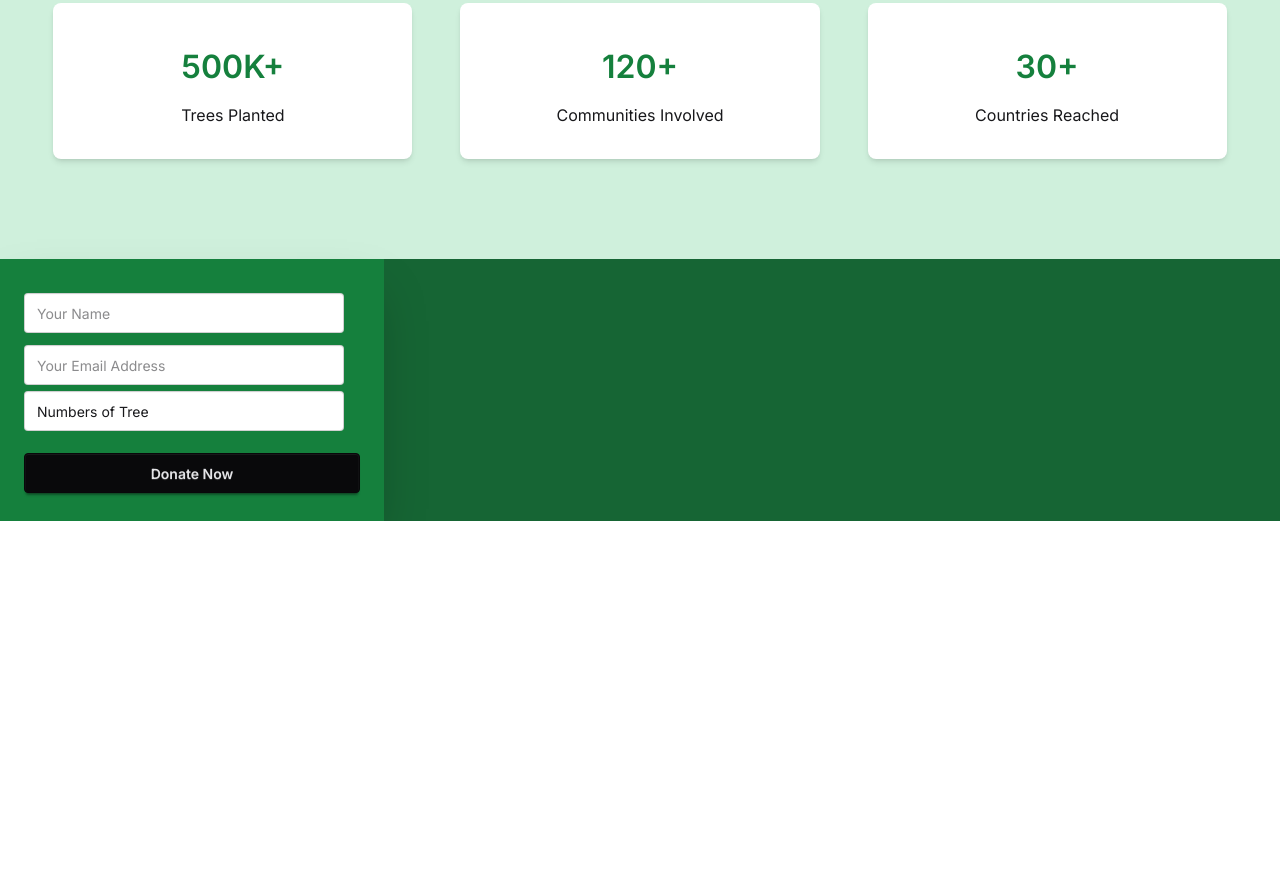
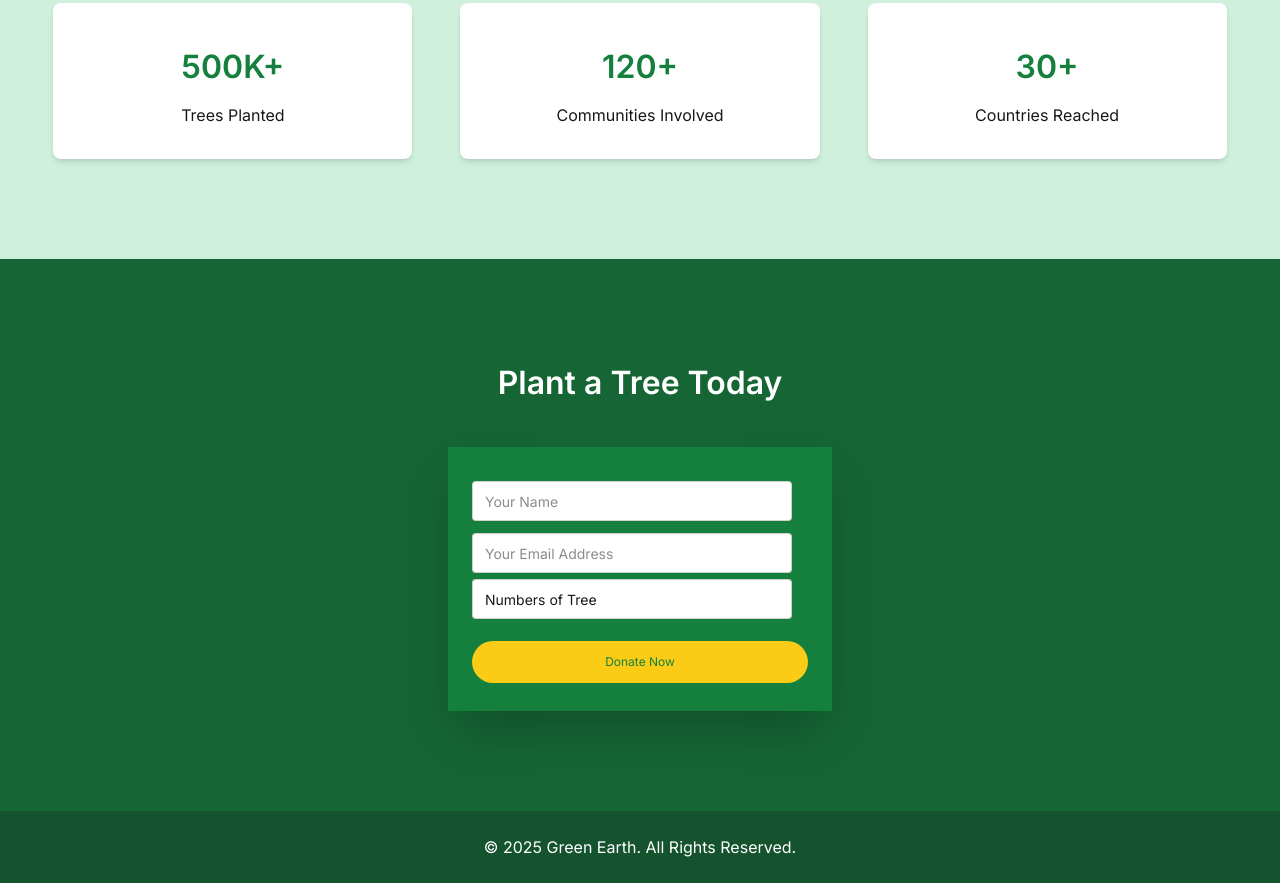
Before and after one commit to maisha850/Green-Earth, a plain HTML site: page index.html in a window 1280 px wide. Shown: the part 1730-2613 px from the top of the page. Before the commit the page ends 2251 px from the top, so only its background shows below. Drawn offline with nearby package versions, Linux system fonts and the light colour scheme; no server answers.

Commit message:
fourth commit

```diff
--- a/index.html
+++ b/index.html
@@ -158,9 +158,10 @@ generations.</p>
            </div>
      </section>
      <!-- form -->
-      <section class="bg-[#166534]">
-         <div class="card bg-base-100 w-full max-w-sm shrink-0 shadow-2xl">
-      <div class="card-body bg-[#15803D]">
+      <section class="bg-[#166534] py-25">
+        <h3 class="text-[32px] font-semibold text-center mb-10 text-white">Plant a Tree Today</h3>
+         <div class="card bg-base-100 max-w-sm shrink-0 shadow-2xl rounded-xl block mx-auto">
+      <div class="card-body bg-[#15803D] ">
         <fieldset class="fieldset">
           <label class="label"></label>
           <input type="text" class="input" placeholder="Your Name" />
@@ -174,7 +175,7 @@ generations.</p>
       <option value="">5 Trees-$25</option>
       <option value="">10 Trees-$50</option>
     </select>
-          <button class="btn btn-neutral mt-4">Donate Now</button>
+          <button class=" py-3 w-full rounded-3xl text-[#15803D] mt-4 bg-[#FACC15]">Donate Now</button>
         </fieldset>
       </div>
     </div>
@@ -187,7 +188,8 @@ generations.</p>
 
       </main>
       <!-- footer -->
-       <footer>
+       <footer class="w-full bg-[#14532D]">
+        <h3 class="text-white text-center py-6">© 2025 Green Earth. All Rights Reserved.</h3>
 
        </footer>
        <script src="index.js"></script>
--- a/index.js
+++ b/index.js
@@ -11,7 +11,7 @@ const loadCategories=()=>{
 const displayCategories=(cats)=>{
 
 categoriesContainer.innerHTML=""
-categoriesContainer.innerHTML=`<h3 onclick="loadAlltrees()" id="allTrees">All Tress </h3>`
+categoriesContainer.innerHTML=`<h3 onclick="loadAlltrees()" id="allTrees">All Trees </h3>`
 
 cats.forEach(cat => {
     const div=document.createElement('div')
@@ -72,23 +72,30 @@ const displaycards=(cards)=>{
                   </div>`
                   cardContainer.appendChild(div)
     })
-    cardContainer.addEventListener('click',(e)=>{
-     const name= e.target.parentNode.childNodes[3].innerText
+
+}
+cardContainer.addEventListener('click',(e)=>{
+    console.log(e)
+
+     if(e.target.innerText="Add to cart"){
+         const name= e.target.parentNode.childNodes[3].innerText
      const price=e.target.parentNode.childNodes[7].childNodes[3].innerText
+     alert(`${name} has been added to the cart`)
 
-     const cart={
+         const cart={
         name: name,
         price:price
      }
-     cartbox.push(cart)
+      cartbox.push(cart)
      showCarts(cartbox)
 
 
-})
+     }
 
 
 
-}
+
+})
 
 // cart
 
```
